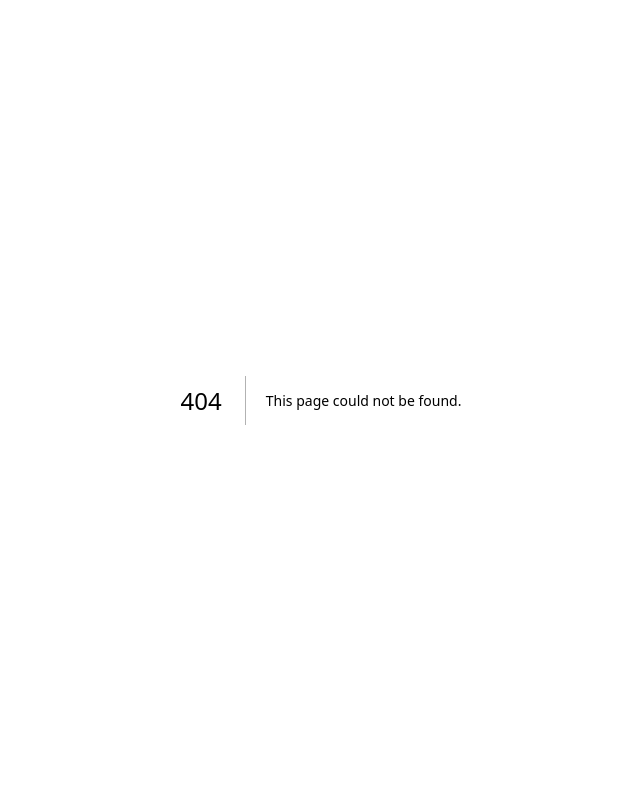
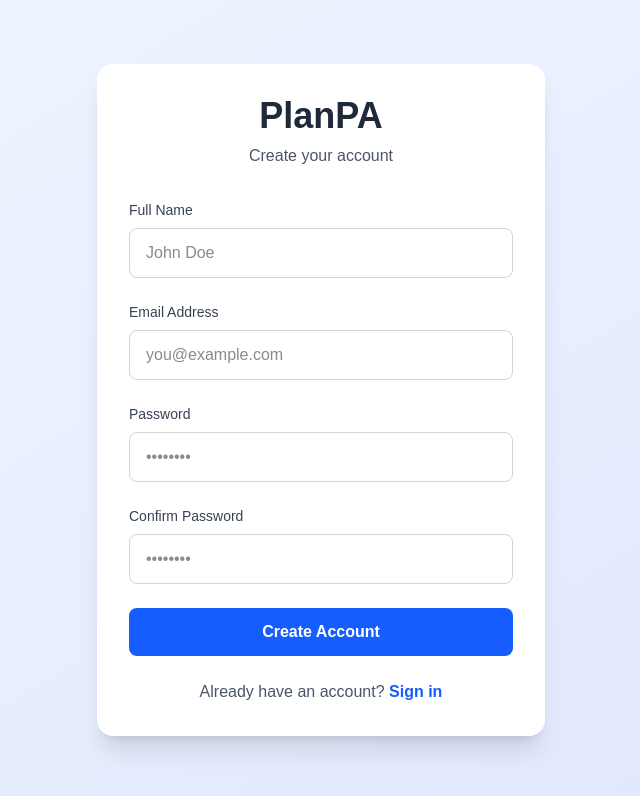
Before and after one commit to BalajiRKB/Planpa, a Next.js app: page /signup in a window 1280 px wide. Before the commit this address had no page. Shown: the top 796 px of the page, without its empty margins (319-959 px from the left). Built offline with nearby package versions, Linux system fonts and the light colour scheme.

Commit message:
feat: implement signup page
- User registration form
- Password confirmation validation
- Minimum password length requirement
- Automatic login after registration
- Error handling
- Link to login page

```diff
--- /dev/null
+++ b/app/signup/page.tsx
@@ -0,0 +1,164 @@
+'use client';
+
+import React, { useState } from 'react';
+import { useRouter } from 'next/navigation';
+import Link from 'next/link';
+
+export default function SignupPage() {
+  const router = useRouter();
+  const [formData, setFormData] = useState({
+    name: '',
+    email: '',
+    password: '',
+    confirmPassword: '',
+  });
+  const [error, setError] = useState('');
+  const [loading, setLoading] = useState(false);
+
+  const handleSubmit = async (e: React.FormEvent) => {
+    e.preventDefault();
+    setError('');
+
+    // Validation
+    if (formData.password !== formData.confirmPassword) {
+      setError('Passwords do not match');
+      return;
+    }
+
+    if (formData.password.length < 6) {
+      setError('Password must be at least 6 characters');
+      return;
+    }
+
+    setLoading(true);
+
+    try {
+      const response = await fetch('/api/auth/register', {
+        method: 'POST',
+        headers: {
+          'Content-Type': 'application/json',
+        },
+        body: JSON.stringify({
+          name: formData.name,
+          email: formData.email,
+          password: formData.password,
+        }),
+      });
+
+      const data = await response.json();
+
+      if (!response.ok) {
+        throw new Error(data.error || 'Registration failed');
+      }
+
+      // Store token and user data
+      localStorage.setItem('token', data.token);
+      localStorage.setItem('user', JSON.stringify(data.user));
+
+      // Redirect to main app
+      router.push('/');
+    } catch (err: any) {
+      setError(err.message || 'An error occurred during registration');
+    } finally {
+      setLoading(false);
+    }
+  };
+
+  return (
+    <div className="min-h-screen bg-linear-to-br from-blue-50 to-indigo-100 flex items-center justify-center p-6">
+      <div className="bg-white rounded-2xl shadow-xl p-8 w-full max-w-md">
+        <div className="text-center mb-8">
+          <h1 className="text-4xl font-bold text-gray-800 mb-2">PlanPA</h1>
+          <p className="text-gray-600">Create your account</p>
+        </div>
+
+        <form onSubmit={handleSubmit} className="space-y-6">
+          {error && (
+            <div className="bg-red-50 border border-red-200 text-red-700 px-4 py-3 rounded-lg">
+              {error}
+            </div>
+          )}
+
+          <div>
+            <label htmlFor="name" className="block text-sm font-medium text-gray-700 mb-2">
+              Full Name
+            </label>
+            <input
+              id="name"
+              type="text"
+              required
+              value={formData.name}
+              onChange={(e) => setFormData({ ...formData, name: e.target.value })}
+              className="w-full px-4 py-3 border border-gray-300 rounded-lg focus:ring-2 focus:ring-blue-500 focus:border-transparent transition"
+              placeholder="John Doe"
+            />
+          </div>
+
+          <div>
+            <label htmlFor="email" className="block text-sm font-medium text-gray-700 mb-2">
+              Email Address
+            </label>
+            <input
+              id="email"
+              type="email"
+              required
+              value={formData.email}
+              onChange={(e) => setFormData({ ...formData, email: e.target.value })}
+              className="w-full px-4 py-3 border border-gray-300 rounded-lg focus:ring-2 focus:ring-blue-500 focus:border-transparent transition"
+              placeholder="you@example.com"
+            />
+          </div>
+
+          <div>
+            <label htmlFor="password" className="block text-sm font-medium text-gray-700 mb-2">
+              Password
+            </label>
+            <input
+              id="password"
+              type="password"
+              required
+              value={formData.password}
+              onChange={(e) => setFormData({ ...formData, password: e.target.value })}
+              className="w-full px-4 py-3 border border-gray-300 rounded-lg focus:ring-2 focus:ring-blue-500 focus:border-transparent transition"
+              placeholder="••••••••"
+              minLength={6}
+            />
+          </div>
+
+          <div>
+            <label htmlFor="confirmPassword" className="block text-sm font-medium text-gray-700 mb-2">
+              Confirm Password
+            </label>
+            <input
+              id="confirmPassword"
+              type="password"
+              required
+              value={formData.confirmPassword}
+              onChange={(e) => setFormData({ ...formData, confirmPassword: e.target.value })}
+              className="w-full px-4 py-3 border border-gray-300 rounded-lg focus:ring-2 focus:ring-blue-500 focus:border-transparent transition"
+              placeholder="••••••••"
+              minLength={6}
+            />
+          </div>
+
+          <button
+            type="submit"
+            disabled={loading}
+            className="w-full bg-blue-600 hover:bg-blue-700 text-white font-semibold py-3 rounded-lg transition disabled:opacity-50 disabled:cursor-not-allowed"
+          >
+            {loading ? 'Creating account...' : 'Create Account'}
+          </button>
+        </form>
+
+        <div className="mt-6 text-center">
+          <p className="text-gray-600">
+            Already have an account?{' '}
+            <Link href="/login" className="text-blue-600 hover:text-blue-700 font-semibold">
+              Sign in
+            </Link>
+          </p>
+        </div>
+      </div>
+    </div>
+  );
+}
```
